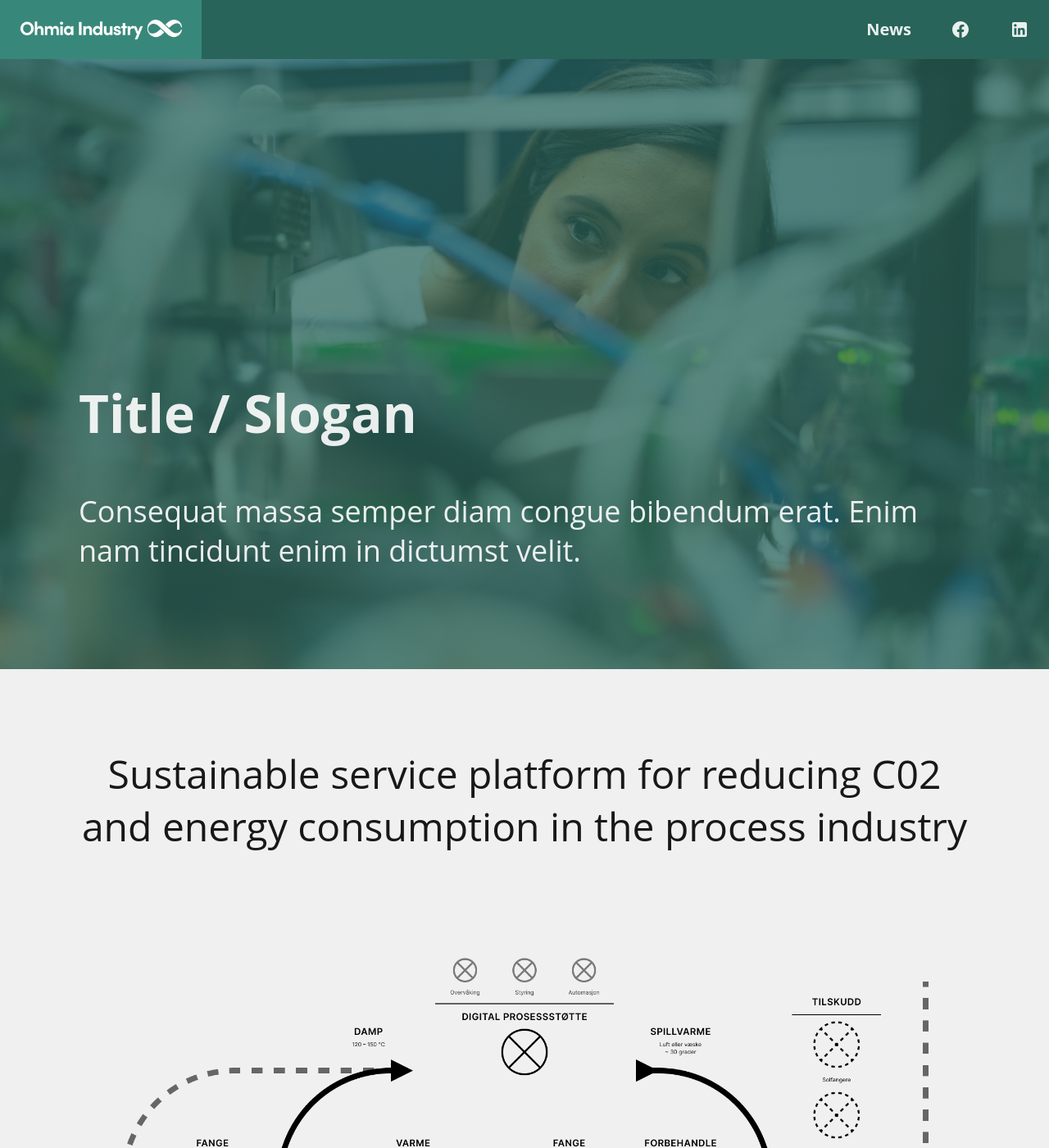
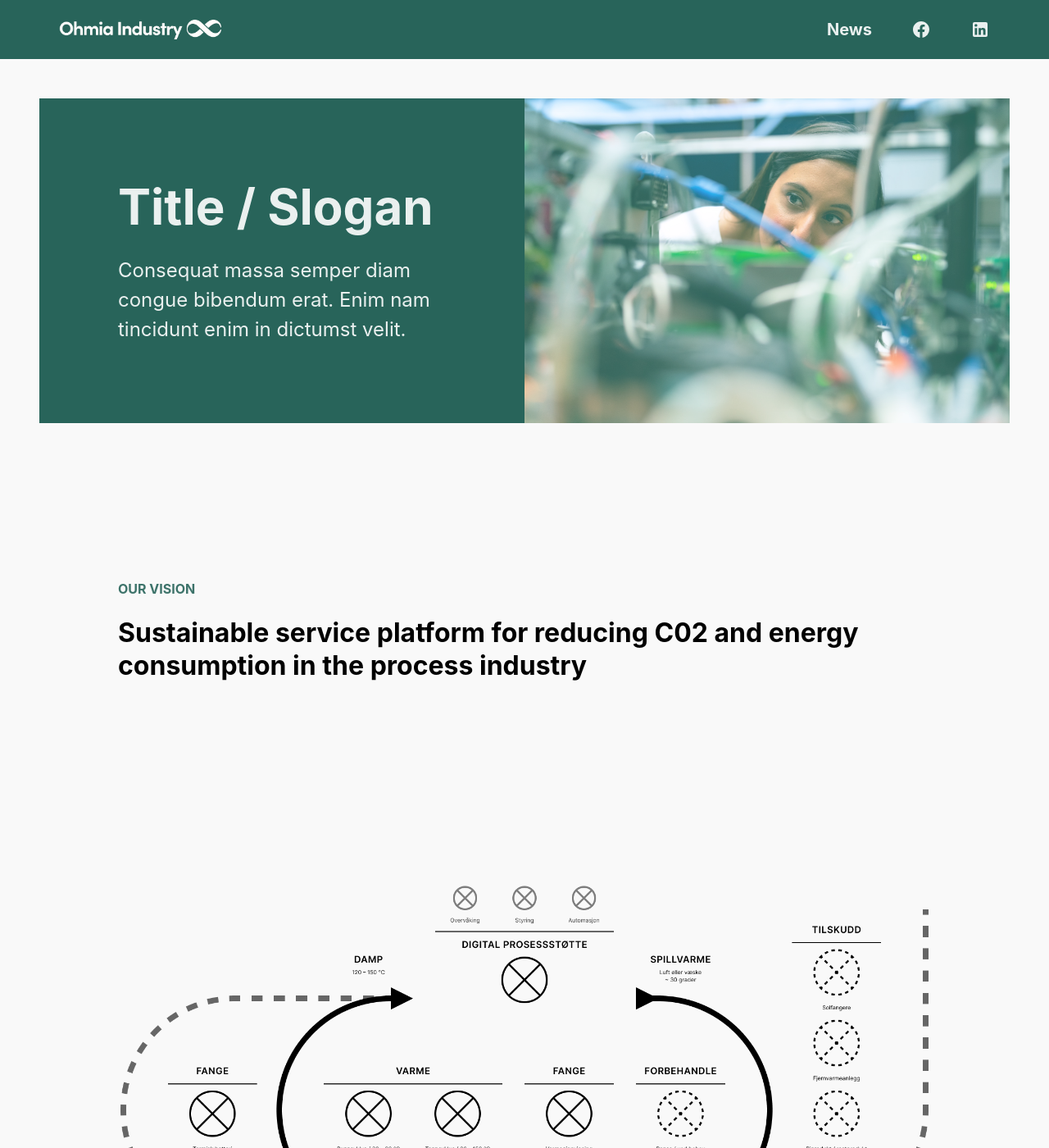
Before and after one commit to michael-bantle/ohmiaindustry.github.io, a Jekyll site: the page built from index.html, in a window 1280 px wide and 1400 px high. Shown: the whole window at 82% size. Built offline with Jekyll 4.4.1, drawn with Linux system fonts in a browser that asks for light colours; some of the changed text lies outside the part shown.

Commit message:
Redesign

```diff
--- a/_data/content.yml
+++ b/_data/content.yml
@@ -32,6 +32,10 @@
     title: "Installer"
     image: "kari_olsen.jpg"
 
+  - name: "Kari Olsen"
+    title: "Installer"
+    image: "kari_olsen.jpg"
+
 partners:
   heading: "Our partners"
   text: "Optional text about our partners"
--- a/_includes/footer.html
+++ b/_includes/footer.html
@@ -1,16 +1,12 @@
-<footer class="dark">
-  <div class="content">
-    <div class="row col2">
-      <div>
+<footer class="col-2">
+    <div class="textbox pad-large">
       <h5>Ohmia Industry</h5>
       <p>Org. number: {{ site.data.contact.organisation-number }}</p>
       <p>Visit us on <a href="{{ site.data.contact.facebook }}">Facebook</a> and <a href="{{ site.data.contact.linkedin }}">LinkedIn</a></p>
     </div>
-      <div>
+    <div class="textbox pad-large">
       <img class="icon" src="/assets/icons/light/phone.svg" alt="Telefon"><p>{{ site.data.contact.telephone }}</p>
       <img class="icon" src="/assets/icons/light/email.svg" alt="E-post"><p>{{ site.data.contact.mail }}</p>
       <img class="icon" src="/assets/icons/light/domain.svg" alt="Adresse"><p>{{ site.data.contact.street }}, {{ site.data.contact.postcode }} {{ site.data.contact.city }}</p>
     </div>
-    </div>
-  </div>
 </footer>
--- a/_sass/main.scss
+++ b/_sass/main.scss
@@ -1,84 +1,35 @@
+$color-brand-default: rgba(40,100,90,1);
+$color-brand-highlight: lighten(rgba(40,100,90,1),10%);
+$color-background-accent-default: rgba(0,160,130,.1);
+$color-background-accent-highlight: rgba(0,160,130,.5);
+$color-background-dark-default: rgba(5,15,10,1);
+$color-background-white-default: rgba(255,255,255,1);
+
 $color-text-light-default: rgba(255,255,255,.9);
-$color-text-light-highlight: rgba(255,255,255,1);
 $color-text-dark-default: rgba(0,0,0,.9);
-$color-text-dark-highlight: rgba(0,0,0,1);
-$color-brand-white-default: rgba(255,255,255,1);
-$color-brand-green-default: rgba(40,100,90,1);
-$color-brand-green-overlay: rgba(40,100,90,.75);
-$color-brand-green-100: rgba(40,100,90,.1);
-$color-text-darkgreen-default: darken($color-brand-green-default, 10%);
-$color-text-darkgreen-highlight: $color-brand-green-default;
-$color-text-lightgreen-default: lighten($color-brand-green-default, 50%);
-$color-text-lightgreen-highlight: lighten($color-brand-green-default, 75%);
-$color-background-light: rgba(240,240,240,1);
+$color-text-brand-default: rgba(40,100,90,.9);
+$color-text-brand-highlight: rgba(40,100,90,1);
+$color-text-accent-default: rgba(0,160,130,.9);
+$color-text-accent-highlight: rgba(0,160,130,1);
 
 html{
+  padding: 0;
   margin: 0;
-  padding: 0;
-  font-family: 'Open Sans', sans-serif;
+  font-family: 'Inter', sans-serif;
 }
 
 body{
+  padding: 72px 0 0 0;
   margin: 0;
-  padding: 72px 0 0 0;
-  background-color: darken($color-brand-green-default, 25%);
-  //background-color: $color-background-light;
-  color: $color-text-dark-default;
+  background-color: #f9f9f9;
 }
 
-.white{
-  background-color: $color-brand-white-default;
-  color: $color-text-dark-default;
-  a{color: $color-text-darkgreen-default;}
-  a:hover{color: $color-text-darkgreen-highlight;}
-}
-.green{
-  background-color: $color-brand-green-default;
-  color: $color-text-light-default;
-  a{color: $color-text-lightgreen-default;}
-  a:hover{color: $color-text-lightgreen-highlight;}
-}
-
-.dark{
-  background-color: darken($color-brand-green-default, 25%);
-  color: $color-text-light-default;
-  a{color: $color-text-lightgreen-default;}
-  a:hover{color: $color-text-lightgreen-highlight;}
-}
-
-.button{
-  padding: 12px 24px;
-  margin: 0 0 24px 0;
-  display: inline-block;
-  background-color: $color-brand-green-default;
-  color: $color-text-light-default;
-  &:hover{
-    background-color: lighten($color-brand-green-default, 10%);
-    color: $color-text-light-highlight;
-  }
-
-  &.white{
-    background-color: $color-brand-white-default;
-    color: $color-text-dark-default;
-    &:hover{
-      background-color: darken($color-brand-white-default, 10%);
-      color: $color-text-dark-highlight;
-    }
-  }
-
-  &.header{
-    padding: 24px;
-    font-size: 20px;
-  }
-
-  img{
-    height: 24px;
-    display: block;
-  }
+section, footer{
+  padding: 48px;
 }
 
 header{
-  background-color: $color-brand-green-default;
+  background-color: $color-brand-default;
   position: fixed;
   top: 0;
   width: 100%;
@@ -86,169 +37,199 @@
   nav{
     display: flex;
     flex-direction: row;
+    padding: 0 48px;
+  }
+
+  .button{
+    padding: 24px;
+    font-size: 20px;
+    line-height: 24px;
   }
 
   span{
     flex-grow: 1;
   }
+
+  img{
+    height: 24px;
+  }
 }
 
 footer{
-  h5{margin-top: 0;}
-  .icon{
+  background-color: $color-background-dark-default;
+  color: $color-text-light-default;
+  img{
     margin-right: 12px;
     float: left;
   }
-}
-
-section{
-  margin: 0;
-  padding: 0;
-  background-color: $color-background-light;
-}
-
-section#hero{
-  background: linear-gradient(0deg, $color-brand-green-overlay, $color-brand-green-overlay), url("/assets/images/hero/hero.jpg");
-  background-size: cover;
-  background-position: center;
-}
-
-section#bullets{
-  div:nth-child(1){background-color: rgba(255,255,255,0);}
-  div:nth-child(2){background-color: rgba(255,255,255,0.1);}
-  div:nth-child(3){background-color: rgba(255,255,255,0.2);}
-}
-
-.content{
-  margin: 0;
-  padding: 96px;
-
-  &.hero{
-    padding-top: 384px;
-    background-size: cover;
-  }
-  &.heading{
-    padding-bottom: 0;
-    *:last-child{margin-bottom: 0;}
-  }
-  &.centered{
-    text-align: center;
-    p{
-      max-width: 768px;
-      margin: auto;
+  a{
+    color: $color-text-accent-default;
+    &:hover{
+      color: $color-text-accent-highlight;
     }
   }
 }
 
-.row{
-  display: flex;
-  flex-direction: row;
-  flex-wrap: wrap;
-  column-gap: 24px;
-  row-gap: 24px;
-
-  &.col2 > *{
-    flex-basis: calc((100% / 2) - (1 * 24px));
-    flex-grow: 1;
+#hero{
+  .text{
+    background-color: $color-brand-default;
+    color: $color-text-light-default;
   }
-  &.col3 > *{
-    flex-basis: calc((100% / 3) - (2 * 24px));
-    flex-grow: 1;
-  }
-  .button{
-    flex-basis: auto;
-    flex-grow: 0;
-    margin-left: auto;
+  .image{
+    min-height: 240px;
+    background-size: cover;
+    background-position: center;
+    background-blend-mode: screen;
+    background-color: $color-brand-default;
   }
 }
 
-.card{
-  display: flex;
-  margin: 0;
-  &.horizontal{flex-direction: row;}
-  &.vertical{flex-direction: column;}
-  .text{
-    padding: 24px;
-    flex-grow: 1;
-
-    *:first-child{margin-top: 0;}
-    *:last-child{margin-bottom: 0;}
+#posts.green{
+  background-color: $color-brand-default;
+  color: $color-text-light-default;
+  a{
+    color: inherit;
   }
 }
 
-a.card{
-  color: $color-text-dark-default;
-  text-decoration: none;
-  box-shadow: 0 1px 3px rgba(0,0,0,0.12), 0 1px 2px rgba(0,0,0,0.24);
-  transition: all 0.3s cubic-bezier(.25,.8,.25,1);
-  &:hover{
-    color: $color-text-dark-default;
-    box-shadow: 0 14px 28px rgba(0,0,0,0.25), 0 10px 10px rgba(0,0,0,0.22);}
-  article{
-    flex-grow: 1;
-  }
-  &::after{
-    content: "Read more";
-    text-align: right;
-    font-weight: 700;
-    padding: 24px;
-    background-color: $color-brand-green-100;
+.pad-large{padding: 96px;}
+.pad-medium{padding: 48px;}
+.pad-small{padding: 24px;}
+
+img{
+  max-width: 100%;
+  box-sizing: border-box;
+  display: block;
+  align-self: flex-start;
+  &.pad-none{
+    padding: 0;
   }
 }
 
-img{
-  max-width: 100%;
-  &.full{width: 100%;}
-  &.bullet{width: 96px;}
+div{
+  box-sizing: border-box;
+}
+
+.col-2{
+  display: flex;
+  flex-wrap: wrap;
+  > * {width: calc(100% / 2);}
+  &.col-gutter > * {width: calc((100% - (24px * 1)) / 2);}
+}
+
+.col-3{
+  display: flex;
+  flex-wrap: wrap;
+  > * {width: calc(100% / 3);}
+  &.col-gutter > * {width: calc((100% - (24px * 2)) / 3);}
+}
+
+.col-span {flex-grow: 1;}
+
+.col-gutter{gap: 24px;}
+
+.card{
+  flex-grow: 0;
+  margin: 0;
+  &.bullet{
+    text-align: center;
+    background-color: $color-background-accent-default;
+    color: $color-brand-default;
+    img{
+      background-color: $color-brand-default;
+      width: 96px;
+      padding: 12px;
+      border-radius: 48px;
+      margin: 0 auto 24px auto;
+    }
+  }
   &.employee{
-    padding: 24px 0 24px 24px;
-    width: 96px;
-    height: 96px;
+    background-color: $color-background-white-default;
+    box-shadow: rgba(100, 100, 100, 0.2) 0px 8px 32px 0px;
+    h6{margin: 0 0 8px 0;}
+    img{
+      float: left;
+      width: 64px;
+      margin: 0 24px 0 0;
+    }
   }
-  &.partner{
-    margin: auto;
-    flex-grow: 0 !important;
-  }
-  &.mobile{
-    display: none;
+  &.news{
+    display: flex;
+    flex-direction: column;
+    background-color: $color-background-white-default;
+    color: $color-text-dark-default !important;
+    text-decoration: none;
+    transition: box-shadow 200ms;
+    box-shadow: rgba(100, 100, 100, 0.2) 0px 8px 32px 0px;
+    .image{
+      width: 100%;
+      height: 240px;
+      background-size: cover;
+    }
+    .text{
+      flex-grow: 1;
+    }
+    .button{
+      background-color: $color-background-accent-default;
+    }
+    &:hover{
+      box-shadow: rgba(0, 0, 0, 0.35) 0px 8px 16px;
+      .button{
+        background-color: $color-background-accent-highlight;
+      }
+    }
   }
 }
 
-// Remove top-marging on first item
-.content > *:first-child{
-  margin-top: 0;
+.button{
+  font-size: 20px;
+  line-height: 24px;
+  font-weight: 700;
+  text-decoration: none;
+  display: inline-block;
+  transition: background-color 100ms;
+  &.brand, &.header{
+    background-color: $color-brand-default;
+    color: $color-text-light-default;
+    &:hover{
+      background-color: $color-brand-highlight;
+    }
+  }
 }
 
 // Typography
 
 h1{
-  font-size: 64px;
+  font-size: 80px;
   line-height: 96px;
   font-weight: 700;
   font-style: normal;
   text-transform: none;
   text-decoration: none;
-  margin: 48px 0;
+  margin: 0 0 24px 0
 }
 
 h2{
-  font-size: 48px;
-  line-height: 64px;
-  font-weight: 400;
-  font-style: normal;
-  text-transform: none;
-  text-decoration: none;
-  margin: 48px 0;
-}
-
-h3{
-  font-size: 28px;
-  line-height: 36px;
+  font-size: 40px;
+  line-height: 48px;
   font-weight: 700;
   font-style: normal;
   text-transform: none;
   text-decoration: none;
-  margin: 48px 0 24px 0;
+  margin: 0 0 24px 0
+}
+
+h3{
+  font-size: 32px;
+  line-height: 40px;
+  font-weight: 700;
+  font-style: normal;
+  text-transform: none;
+  text-decoration: none;
+  margin: 0 0 24px 0;
+  &:last-child{
+    margin: 0;
+  }
 }
 
 h4{
@@ -258,7 +239,10 @@
   font-style: normal;
   text-transform: none;
   text-decoration: none;
-  margin: 48px 0 24px 0;
+  margin: 0 0 24px 0;
+  &:last-child{
+    margin: 0;
+  }
 }
 
 h5{
@@ -268,17 +252,18 @@
   font-style: normal;
   text-transform: none;
   text-decoration: none;
-  margin: 48px 0 24px 0;
+  margin: 0 0 24px 0
 }
 
 h6{
-  font-size: 12px;
-  line-height: 16px;
+  font-size: 16px;
+  line-height: 20px;
   font-weight: 700;
   font-style: normal;
   text-transform: uppercase;
   text-decoration: none;
-  margin: 48px 0 12px 0;
+  margin: 0 0 24px 0;
+  color: $color-text-brand-default;
 }
 
 p{
@@ -289,6 +274,9 @@
   text-transform: none;
   text-decoration: none;
   margin: 0 0 24px 0;
+  &:last-child{
+    margin: 0;
+  }
 
   &.lead{
     font-size: 24px;
@@ -309,9 +297,9 @@
   text-transform: none;
   text-decoration: underline;
   margin: 24px 0 24px 0;
-  color: $color-text-darkgreen-default;
+  color: $color-text-brand-default;
   &:hover{
-    color: $color-text-darkgreen-highlight;
+    color: $color-text-brand-highlight;
     text-decoration: none;
   }
 
@@ -350,12 +338,12 @@
 
 blockquote{
   display: inline-block;
-  background-color: rgba(0,0,0,.1);
+  background-color: $color-background-accent-default;
   margin: 24px 0;
   padding: 0 24px 0 40px;
-  border-left: 8px solid rgba(0,0,0,.1);
+  border-left: 8px solid $color-brand-default;
   p{
-    margin: 24px 0;
+    margin: 24px 0 !important;
   }
 }
 
@@ -364,74 +352,86 @@
   border-style: solid;
 }
 
-// Responsivity
-@media screen and (min-width: 1440px){
-  .content{
-    padding: 96px 192px;
+@media screen and (max-width: 1280px) {
+
+  h1{
+    font-size: 60px;
+    line-height: 72px;
   }
-}
 
-@media screen and (min-width: 1920px){
-  .content{
-    padding: 96px 384px;
+  h2{
+    font-size: 32px;
+    line-height: 40px;
   }
-}
 
-@media screen and (max-width: 960px){
-  .content{
-    padding: 48px;
-  }
-}
-
-@media screen and (max-width: 768px){
-  .content{
-    padding: 24px;
-  }
-  .row{
-    flex-direction: column;
-  }
-  img.desktop{display: none;}
-  img.mobile{display: block;}
-  h1{
-    font-size: 32px;
-    line-height: 48px;
-    margin-bottom: 24px;
-  }
-  h2{
+  h3{
     font-size: 28px;
     line-height: 36px;
-    margin-bottom: 24px;
   }
-  h3{
-    font-size: 24px;
-    line-height: 32px;
-  }
-  h4{
-    font-size: 20px;
-    line-height: 24px;
-  }
-  h5{
-    font-size: 16px;
-    line-height: 24px;
-  }
-  p{
-    &.lead{
-      font-size: 18px;
-      line-height: 24px;
-    }
-    &.hero{
-      font-size: 24px;
-      line-height: 36px;
+
+  #illustration{
+    flex-direction: column;
+    div, img{
+      width: 100%;
     }
   }
 }
 
-//Hack to hide header items (replace with burger?)
-@media screen and (max-width: 520px){
-  nav a.button{
-    display: none;
+@media screen and (max-width: 1024px) {
+
+  section, footer{
+    padding: 24px;
   }
-  nav a.button:first-child{
-    display: block;
+
+  header{
+    nav{
+      padding: 0;
+    }
+  }
+
+  #hero{
+    flex-direction: column-reverse;
+    .text, .image{
+      width: 100%;
+    }
+  }
+
+  .col-3{
+    flex-direction: column;
+    > * {width: 100%;}
+    &.col-gutter > * {width: 100%;}
+  }
+  .pad-large{padding: 48px;}
+  .pad-medium{padding: 24px;}
+  .pad-small{padding: 24px;}
+}
+
+@media screen and (max-width: 768px) {
+  body{
+    padding-top: 48px;
+  }
+
+  header{
+    .button{
+      padding: 14px;
+      font-size: 16px;
+      line-height: 20px;
+    }
+    img{
+      height: 20px
+    }
+  }
+  .col-2{
+    flex-direction: column;
+    > * {width: 100%;}
+    &.col-gutter > * {width: 100%;}
   }
 }
+
+@media screen and (max-width: 560px) {
+
+  section, footer{
+    padding: 12px;
+  }
+  .pad-large{padding: 24px;}
+}
--- a/index.html
+++ b/index.html
@@ -9,66 +9,64 @@
 {% assign employees = site.data.content.employees %}
 {% assign partners = site.data.content.partners %}
 
-<section id="hero" class="green">
-  <div class="content hero">
+<section id="hero" class="col-2">
+  <div class="text pad-large">
     <h1>{{ hero.heading }}</h1>
-    <p class="hero">{{ hero.text }}</p>
+    <p class="lead">{{ hero.text }}</p>
   </div>
+  <div class="image" style="background-image: url('/assets/images/hero/hero.jpg')"></div>
+
 </section>
 
-<section id="illustration">
-  <div class="content centered">
+<section id="illustration" class="col-2">
+  <div class="pad-large">
+    <h6>Our vision</h6>
     <h2>{{ illustration.heading }}</h2>
-    <img class="full desktop" src="/assets/images/illustration/{{ illustration.image-desktop }}">
-    <img class="full mobile" src="/assets/images/illustration/{{ illustration.image-mobile }}">
   </div>
+  <img class="pad-medium" src="/assets/images/illustration/{{ illustration.image-desktop }}">
+  <!--<img class="full mobile" src="/assets/images/illustration/{{ illustration.image-mobile }}">-->
 </section>
 
-<section id="bullets" class="green">
+<section id="bullets" class="col-3 col-gutter">
   {% for bullet in bullets %}
-    <div class="content centered">
+    <div class="card bullet pad-medium">
       {% if bullet.icon %}
-        <img class="bullet" src="/assets/icons/light/{{ bullet.icon }}.svg">
+        <img src="/assets/icons/light/{{ bullet.icon }}.svg">
       {% endif %}
       <h2>{{bullet.heading}}</h2>
-      <p class="lead">{{bullet.text}}</p>
+      <p>{{bullet.text}}</p>
     </div>
   {% endfor %}
 </section>
 
-<section id="employees">
-  <div class="content centered heading">
+<section id="employees" class="col-3 col-gutter">
+  <div class="pad-large">
     <h2>{{ employees.heading }}</h2>
     <p>{{ employees.text }}</p>
   </div>
-  <div class="content">
-    <div class="row col2">
+  <div class="col-span col-2 col-gutter">
   {% for employee in employees.people %}
-        <div class="card horizontal white">
+    <div class="card employee pad-small">
       <img class="employee" src="/assets/images/employees/{{employee.image}}">
-          <div class="text">
       <h6>{{ employee.title }}</h6>
-            <p class="lead">{{ employee.name }}</p>
-          </div>
+      <h4>{{ employee.name }}</h4>
     </div>
   {% endfor %}
   </div>
-  </div>
 </section>
 
-<section id="posts" class="green">
-  <div class="content centered heading">
+<section id="posts" class="col-3 col-gutter green">
+  <div class="pad-large">
     <h2>News</h2>
+    <a href="/news" class="">See all posts</a>
   </div>
-  <div class="content">
-    <div class="row col2">
+  <div class="col-span col-2 col-gutter">
     {% for post in site.posts limit:2 %}
-      <a class="card vertical white" href="{{ post.url }}">
-        <article>
+      <a class="card news" href="{{ post.url }}">
         {% if post.image %}
-            <img class="full" src="/assets/images/{{ post.image }}">
+          <div class="image" style="background-image: url('/assets/images/{{ post.image }}')"></div>
         {% endif %}
-          <div class="text">
+        <div class="text pad-small">
           <h3>{{ post.title | capitalize }}</h3>
           {% if post.lead %}
             <p>{{ post.lead }}</p>
@@ -76,23 +74,21 @@
             {{ post.excerpt }}
           {% endif %}
         </div>
-        </article>
+        <div class="button pad-small">Read more</div>
       </a>
     {% endfor %}
-    <a href="/aktuelt" class="button white">See all posts</a>
     </div>
 </section>
 
-<section id="partners">
-  <div class="content centered heading">
+
+<section id="partners" class="col-3 col-gutter">
+  <div class="pad-medium">
     <h2>{{ partners.heading }}</h2>
     <p>{{ partners.text }}</p>
   </div>
-  <div class="content">
-    <div class="row col3">
+  <div class="col-span col-2 col-gutter">
     {% for partner in partners.logos %}
-        <img class="partner" src="/assets/images/partners/{{partner.image}}" alt="{{ partner.name }}">
+      <img class="pad-large" src="/assets/images/partners/{{partner.image}}" alt="{{ partner.name }}">
     {% endfor %}
   </div>
-  </div>
 </section>
```
Also changed, not shown: _layouts/post.html (+25 -10 lines), news.html (+12 -12 lines), 1 other file. Lines whose indentation alone changed are shown as unchanged.
